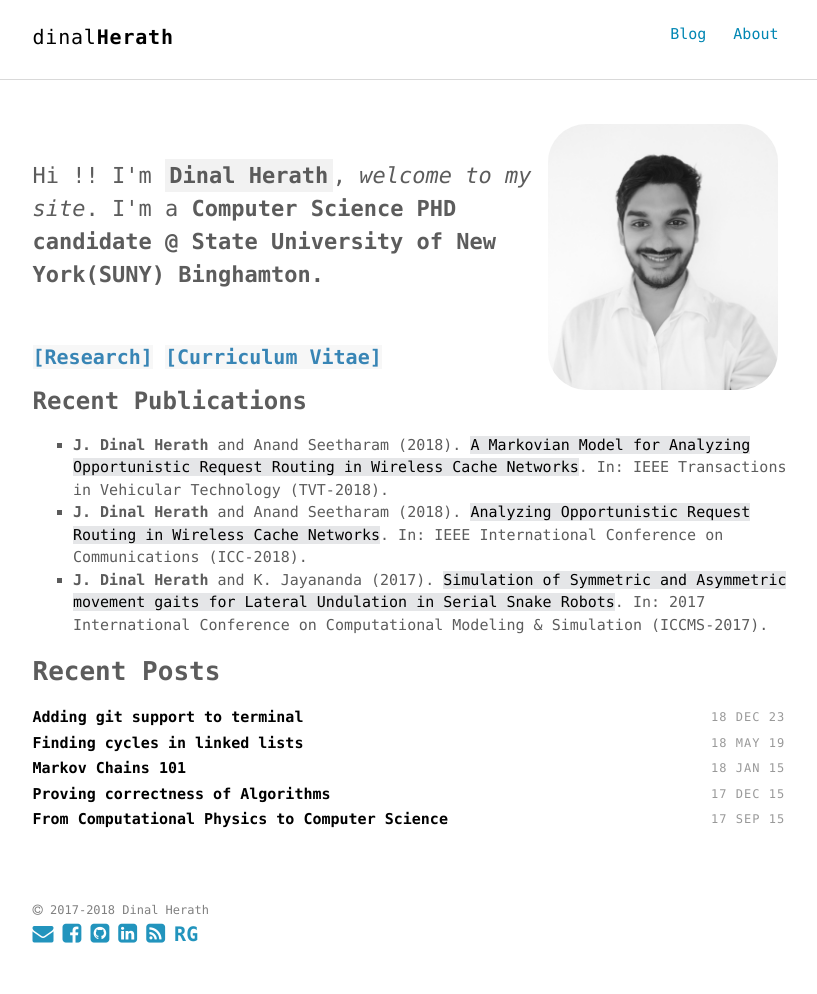
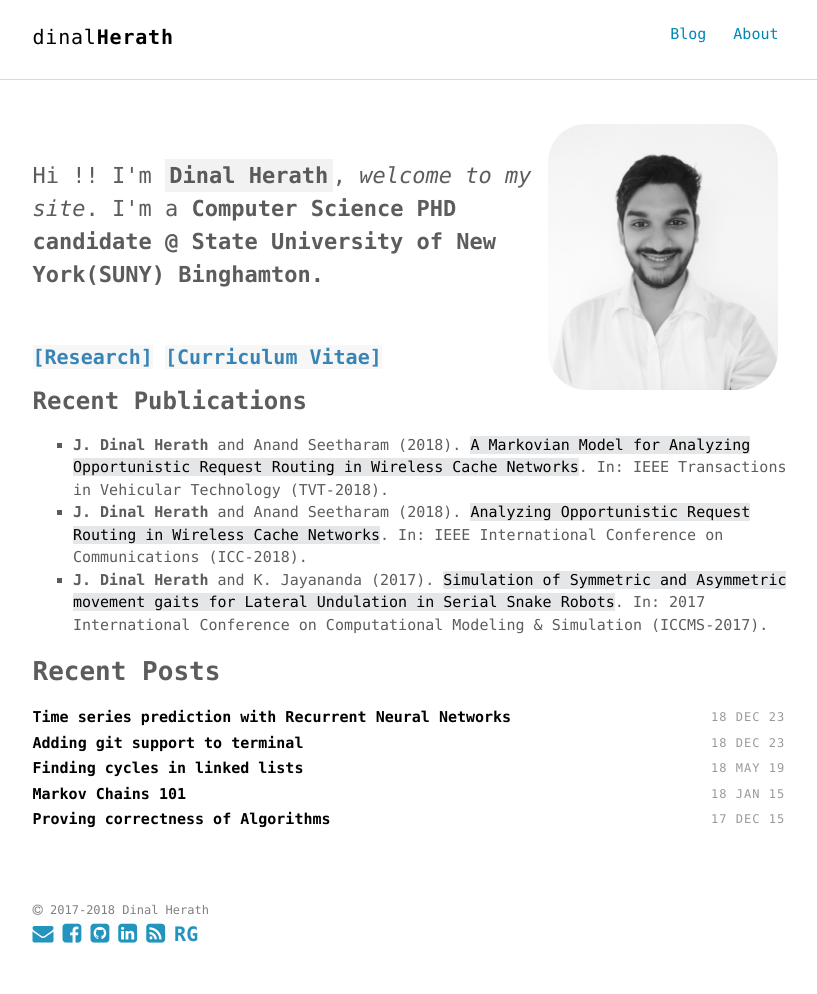
Before and after one commit to dherath/dherath.github.io, a Jekyll site: the page built from index.html, in a window 1280 px wide. Shown: the whole page, without its empty margins (230-1047 px from the left). Built offline with Jekyll 4.4.1, drawn with Linux system fonts in a browser that asks for light colours.

Commit message:
started on post 11

```diff
--- a/_posts/2018-12-23-git-support.md
+++ b/_posts/2018-12-23-git-support.md
@@ -64,7 +64,8 @@ After all these steps are complete, then restart a new terminal and this should
 ##### So until next time,
 ##### Cheers!
 
-**Prev: [Finding cycles in linked lists]({{site.url}}/2018/Linked-Lists/)**
+**Prev: [Finding cycles in linked lists]({{site.url}}/2018/Linked-Lists/)** \\
+**Next: [Time series prediction with Recurrent Neural Networks]({{site.url}}/2018/time-series-prediction/)**
 
 
 <!--+ **the current git branch**: The git branch you're checked in is shown in green inside parenthisis. In my case, I'm checked into a branch for this post called **post_10**.
```
Also changed, not shown: _posts/2018-12-23-time-series-prediction.md (added, +16 -0 lines), 17 other files.
